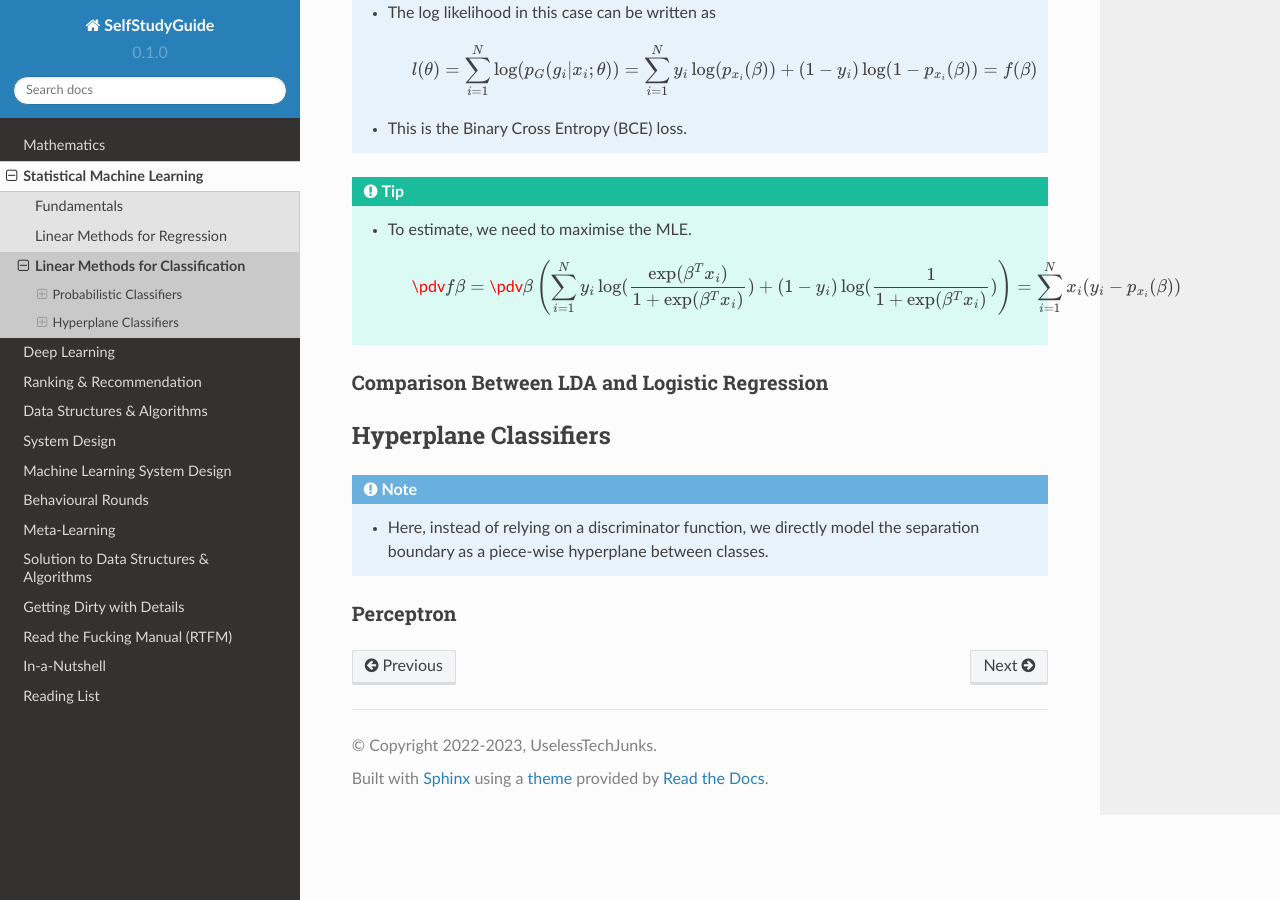
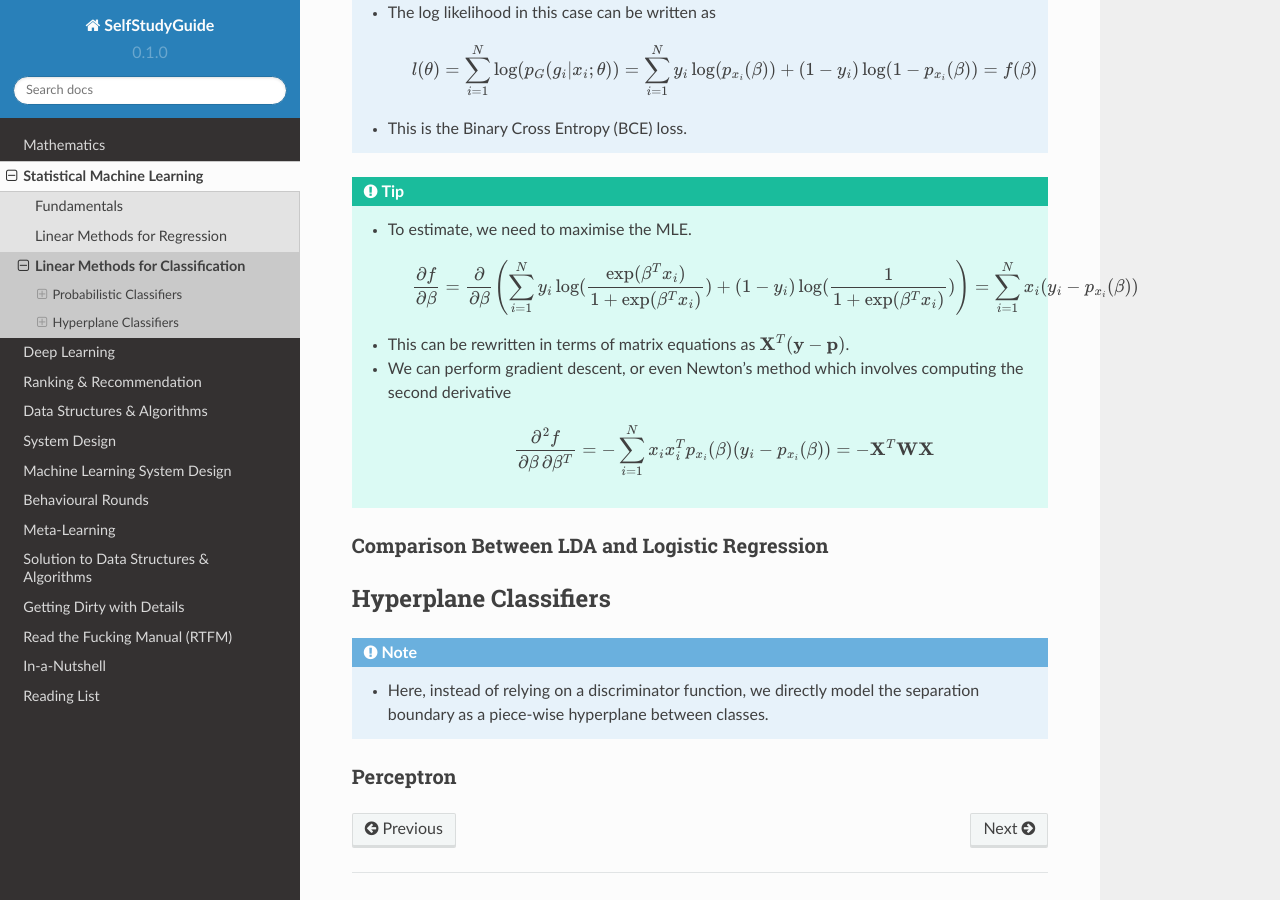
Before and after one commit to uselesstechjunks/leetcode, a Sphinx documentation site: the page built from docs/source/ml/linearcls.rst, in a window 1280 px wide and 900 px high, scrolled down 5501 px. Built offline with Sphinx 7.4.7 and the Read the Docs theme 2.0.0, drawn with Linux system fonts in a browser that asks for light colours.

Commit message:
Update linearcls.rst

```diff
--- a/docs/source/ml/linearcls.rst
+++ b/docs/source/ml/linearcls.rst
@@ -174,7 +174,11 @@ Logistic Regression
 .. tip::
 	* To estimate, we need to maximise the MLE.
 
-		.. math:: \pdv{f}{\beta}=\pdv{}{\beta}\left(\sum_{i=1}^{N}y_i\log(\frac{\exp(\beta^Tx_i)}{1+\exp(\beta^Tx_i)})+(1-y_i)\log(\frac{1}{1+\exp(\beta^Tx_i)})\right)=\sum_{i=1}^N x_i(y_i-p_{x_i}(\beta))
+		.. math:: \frac{\partial f}{\partial \beta}=\frac{\partial}{\partial \beta}\left(\sum_{i=1}^{N}y_i\log(\frac{\exp(\beta^Tx_i)}{1+\exp(\beta^Tx_i)})+(1-y_i)\log(\frac{1}{1+\exp(\beta^Tx_i)})\right)=\sum_{i=1}^N x_i(y_i-p_{x_i}(\beta))
+	* This can be rewritten in terms of matrix equations as :math:`\mathbf{X}^T(\mathbf{y}-\mathbf{p})`.
+	* We can perform gradient descent, or even Newton's method which involves computing the second derivative
+
+		.. math:: \frac{\partial^2 f}{\mathop{\partial\beta}\mathop{\partial\beta^T}}=-\sum_{i=1}^N x_ix_i^Tp_{x_i}(\beta)(y_i-p_{x_i}(\beta))=-\mathbf{X}^T\mathbf{W}\mathbf{X}
 
 Comparison Between LDA and Logistic Regression
 ======================================================================================
```
